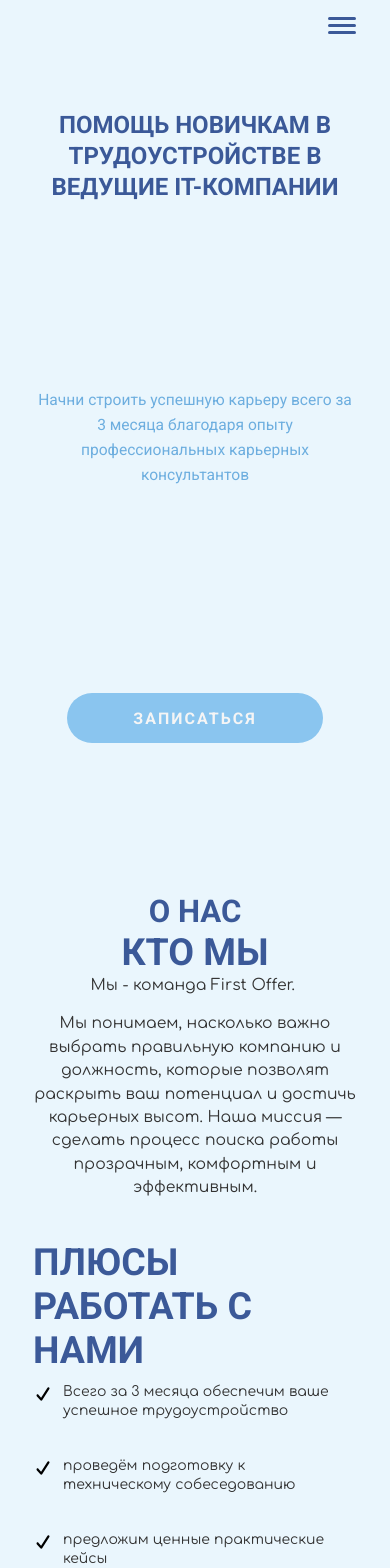
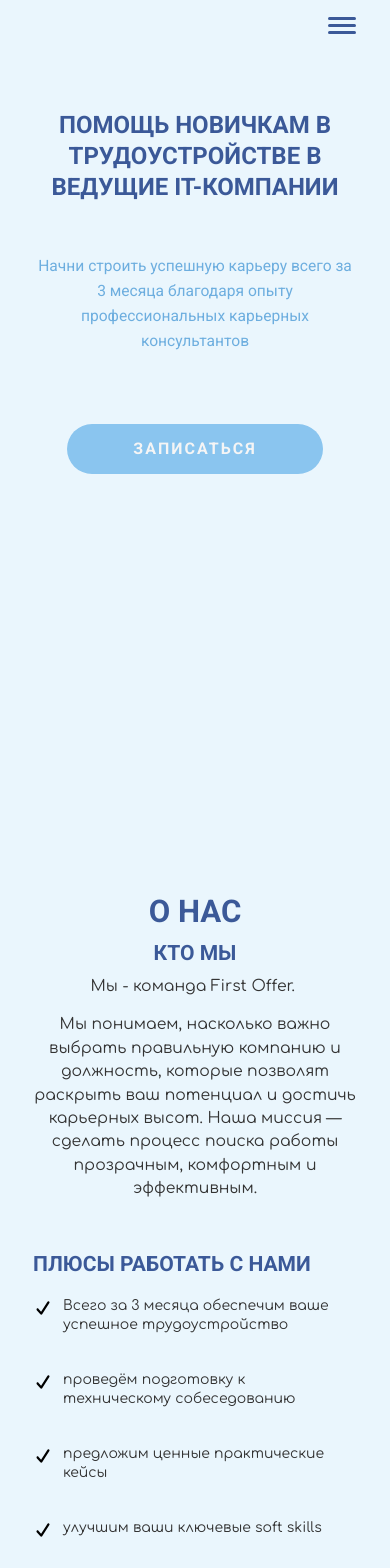
Before and after one commit to Exalm/HR, a React (Vite) app: page / in a window 390 px wide. Shown: the top 1568 px of the page. Built offline with nearby package versions, Linux system fonts and the light colour scheme.

Commit message:
визуал для header

```diff
--- a/src/about/about.css
+++ b/src/about/about.css
@@ -143,6 +143,13 @@
     padding: 0 15px;
   }
 
+  .who__title,
+  .plus__title {
+    font-size: 18px;
+    margin-top: 10px;
+    margin-bottom: 10px;
+  }
+
   .about__title h2 {
     font-size: clamp(24px, 8vw, 32px);
   }
@@ -168,9 +175,9 @@
   }
 
   .about__title {
-  margin-top: 50px;
-  margin-bottom: 25px;
-}
+    margin-top: 50px;
+    margin-bottom: 25px;
+  }
 
   .who__title,
   .plus__title {
--- a/src/header/header.css
+++ b/src/header/header.css
@@ -47,7 +47,7 @@
 
 .header__down-inner {
   width: 100%;
-  height: 100%;
+  height: auto;
   display: flex;
   justify-content: space-between;
   align-items: center;
@@ -59,6 +59,7 @@
   display: flex;
   flex-direction: column;
   justify-content: space-between;
+  gap: 50px;
 }
 
 .header__title > h1 {
```
